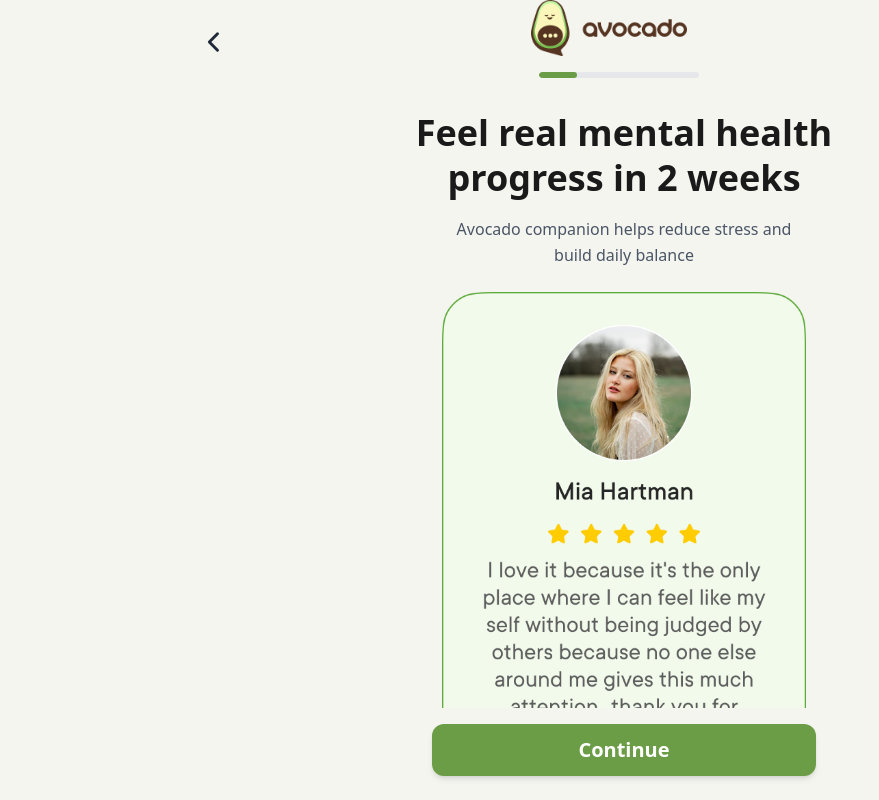
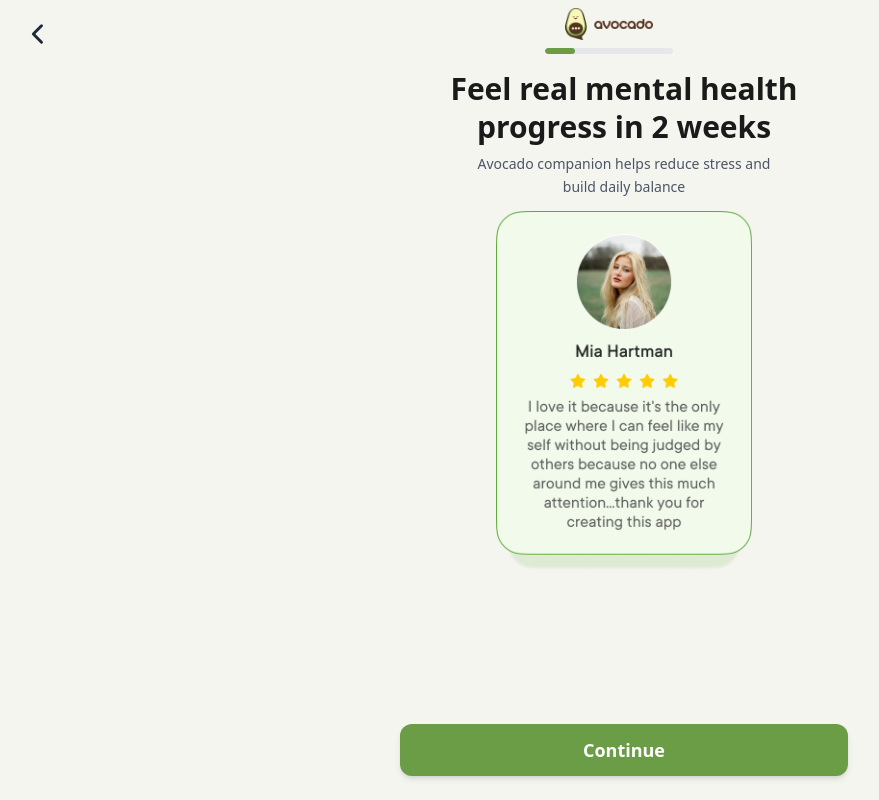
Before and after one commit to spimethod/quiz, a Next.js app: page /quiz/progress-testimonial in a window 1280 px wide. Shown: the whole page, without its empty margins (16-895 px from the left). Built offline with nearby package versions, Linux system fonts and the light colour scheme.

Commit message:
feat: apply fixed scroll layout to progress-testimonial page
Same orientation-based scroll strategy:
- Portrait: fixed layout, no scroll, touch-action: none
- Landscape: normal scrollable layout
- Optimized image heights for viewport

```diff
--- a/app/quiz/progress-testimonial/page.tsx
+++ b/app/quiz/progress-testimonial/page.tsx
@@ -1,53 +1,83 @@
 'use client';
 
+import { useRef } from 'react';
 import Image from 'next/image';
 import { useRouter } from 'next/navigation';
-import QuizLayout from '../../components/QuizLayout';
+import BackButton from '../../components/BackButton';
+import { getProgressPercentage } from '../../utils/progress';
 
-// Total steps before email capture
 const TOTAL_STEPS = 12;
 const CURRENT_STEP = 8;
 
 export default function ProgressTestimonialPage() {
   const router = useRouter();
+  const containerRef = useRef<HTMLDivElement>(null);
 
   const handleContinue = () => {
     router.push('/quiz/main-goal');
   };
 
-  const footerContent = (
-    <div className="max-w-sm mx-auto w-full">
-      <button
-        onClick={handleContinue}
-        onTouchEnd={(e) => { e.preventDefault(); handleContinue(); }}
-        className="w-full font-semibold text-base sm:text-lg md:text-xl py-3 rounded-xl transition-all duration-300 bg-[#6B9D47] hover:bg-[#5d8a3d] text-white shadow-md hover:shadow-lg hover:scale-105 active:scale-95 cursor-pointer select-none"
+  return (
+    <div
+      ref={containerRef}
+      data-progress="true"
+      className="flex flex-col bg-[#f5f5f0] portrait:fixed portrait:inset-0 portrait:overflow-hidden landscape:min-h-screen landscape:overflow-y-auto landscape:overflow-x-hidden"
+      style={{
+        overscrollBehavior: 'none'
+      }}
     >
-        Continue
-      </button>
+      {/* Portrait mode: disable touch scroll */}
+      <style jsx>{`
+        @media (orientation: portrait) {
+          div[data-progress="true"] {
+            touch-action: none;
+          }
+        }
+      `}</style>
+
+      {/* Header */}
+      <header className="pt-2 pb-0 px-8 bg-[#f5f5f0] relative z-10">
+        <BackButton
+          className="absolute left-8 top-3 z-10"
+        />
+
+        <div className="flex flex-col items-center" style={{ marginLeft: '-30px' }}>
+          <div className="flex justify-center mb-1">
+            <Image
+              src="/avocado-logo.png"
+              alt="Avocado"
+              width={280}
+              height={90}
+              priority
+              className="h-8 w-auto"
+            />
           </div>
-  );
+          {/* Progress Bar */}
+          <div className="w-32 h-1.5 bg-gray-200 rounded-full mt-1 overflow-hidden">
+            <div
+              className="h-full bg-[#6B9D47] transition-all duration-500 ease-out rounded-full"
+              style={{ width: `${getProgressPercentage(CURRENT_STEP)}%` }}
+            />
+          </div>
+        </div>
+      </header>
 
-  return (
-    <QuizLayout
-      currentStep={CURRENT_STEP}
-      totalSteps={TOTAL_STEPS}
-      footer={footerContent}
-      className="flex flex-col items-center"
-    >
-      <div className="max-w-md w-full mx-auto flex flex-col items-center pt-[30px]">
+      {/* Main Content */}
+      <main className="flex-1 flex flex-col items-center justify-start px-4 pt-4">
+        <div className="max-w-md w-full mx-auto flex flex-col items-center">
 
           {/* Title */}
-        <h1 className="text-3xl sm:text-3xl md:text-4xl font-bold text-center text-[#1a1a1a] leading-tight mb-3 sm:mb-4 px-2">
+          <h1 className="text-2xl sm:text-3xl font-bold text-center text-[#1a1a1a] leading-tight mb-2 px-2">
             Feel real mental health progress in 2 weeks
           </h1>
 
           {/* Subtitle */}
-        <p className="text-center text-gray-600 text-sm sm:text-base mb-4 sm:mb-6 px-4 leading-relaxed">
+          <p className="text-center text-gray-600 text-sm mb-3 px-4 leading-relaxed">
             Avocado companion helps reduce stress and<br />build daily balance
           </p>
 
           {/* Testimonial Card Image */}
-        <div className="relative w-full aspect-[3/4] max-w-[75%] sm:max-w-sm mb-6">
+          <div className="relative w-full portrait:h-[50vh] landscape:h-[45vh] max-w-[85%] mb-2">
             <Image
               src="/progress-testimonial.png"
               alt="User Progress Testimonial"
@@ -58,6 +88,20 @@ export default function ProgressTestimonialPage() {
           </div>
 
         </div>
-    </QuizLayout>
+      </main>
+
+      {/* Footer */}
+      <footer className="px-4 pb-6 pt-3 bg-[#f5f5f0]">
+        <div className="max-w-md mx-auto w-full flex justify-center">
+          <button
+            onClick={handleContinue}
+            onTouchEnd={(e) => { e.preventDefault(); handleContinue(); }}
+            className="w-full font-semibold text-lg py-3 px-8 rounded-xl transition-all duration-300 bg-[#6B9D47] hover:bg-[#5d8a3d] text-white shadow-md hover:shadow-lg hover:scale-105 active:scale-95 cursor-pointer select-none"
+          >
+            Continue
+          </button>
+        </div>
+      </footer>
+    </div>
   );
 }
```
Lines whose indentation alone changed are shown as unchanged.
